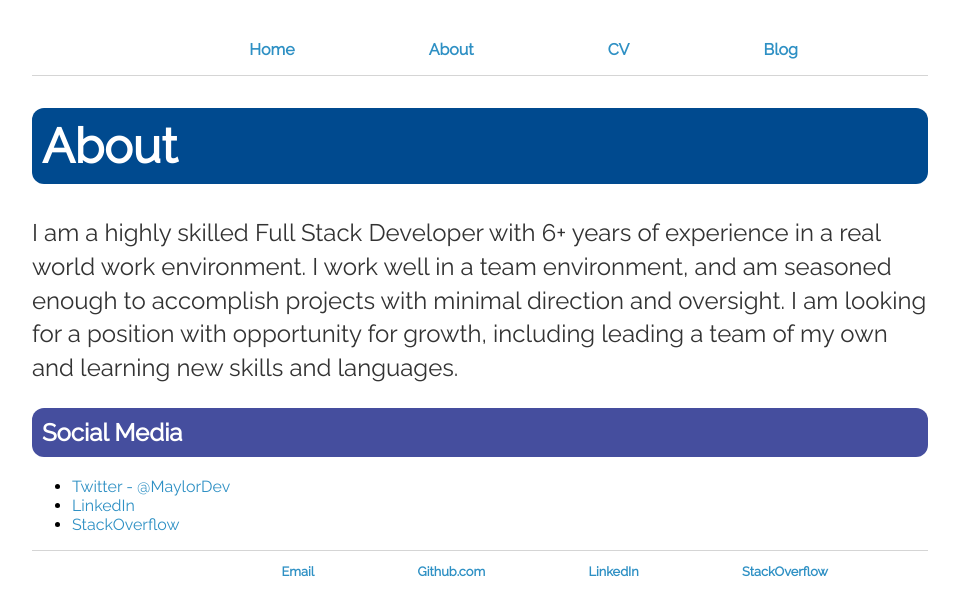
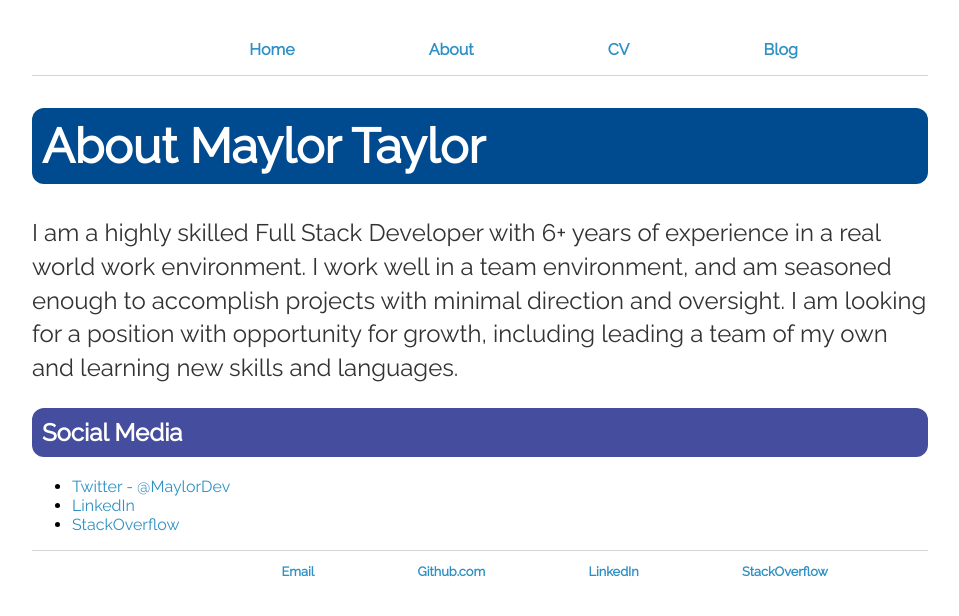
Before and after one commit to maylortaylor/maylortaylor.github.io, a Jekyll site: the page built from about/index.html, in a window 1280 px wide. Shown: the top 616 px of the page, without its empty margins (160-1119 px from the left). Built offline with Jekyll 4.4.1, drawn with Linux system fonts in a browser that asks for light colours.

Commit message:
fixed about title

```diff
--- a/about/index.html
+++ b/about/index.html
@@ -4,7 +4,7 @@ title: About Maylor Taylor
 ---
 
 <div class="about">
-	<h1>About</h1>
+	<h1>{{ page.title }}</h1>
 	<p>I am a highly skilled Full Stack Developer with 6+ years of
 		experience in a real world work environment.
 		I work well in a team environment, and am seasoned enough to accomplish
```
